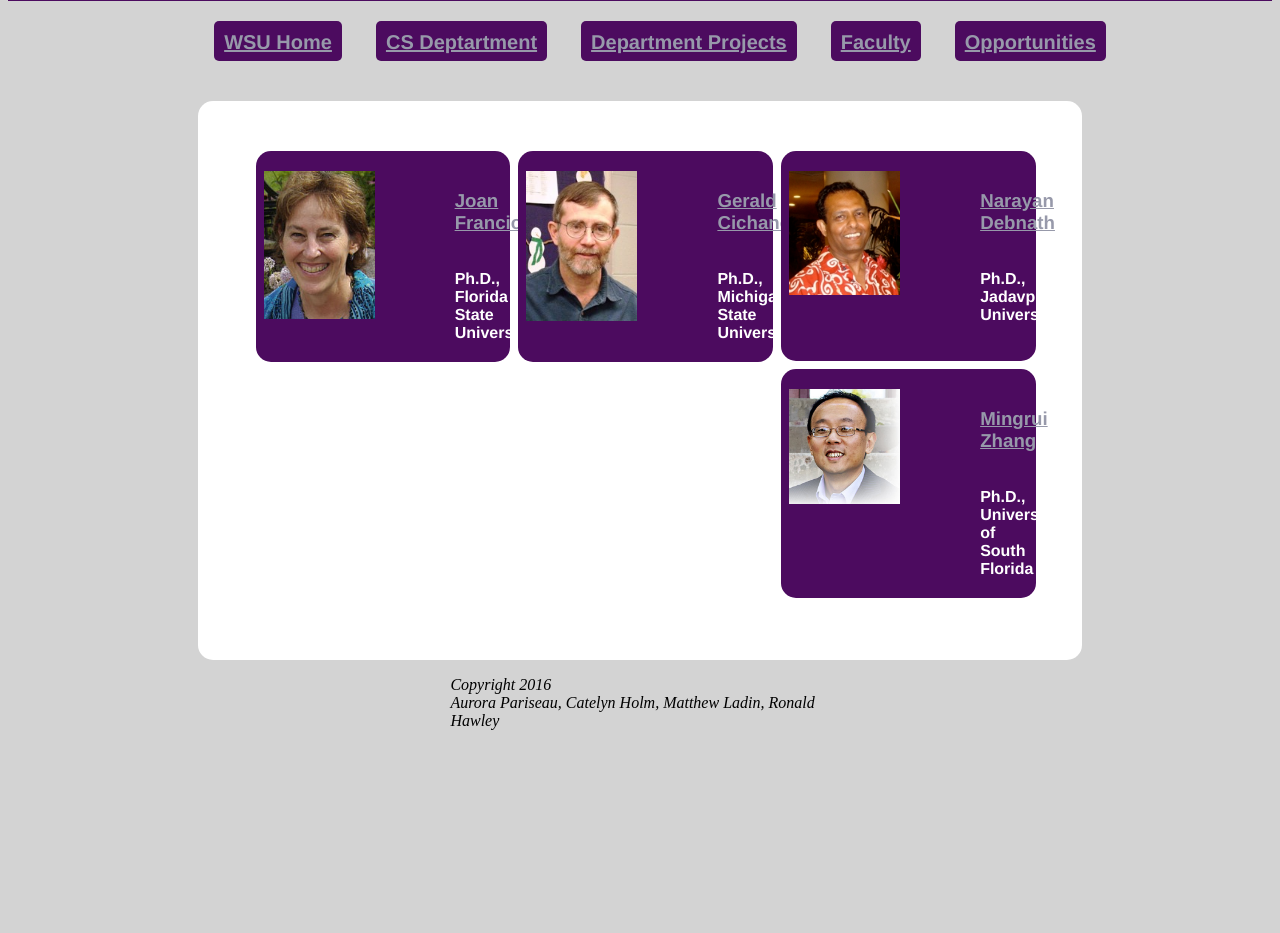
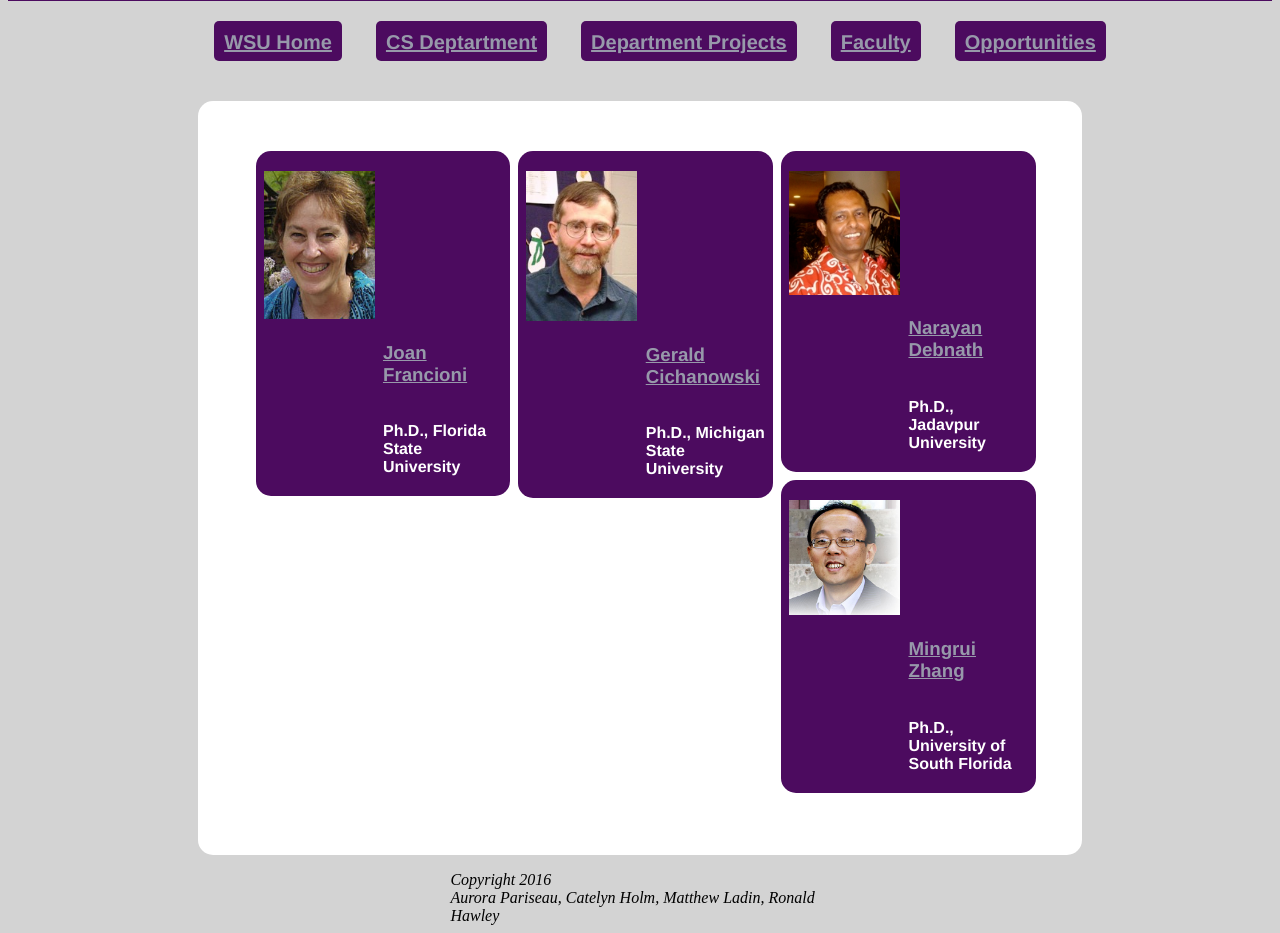
Before and after one commit to aurorapar/dept, a PHP site: page /dept/faculty.php in a window 1280 px wide. Shown: the part 207-1140 px from the top of the page. Before the commit the page ends 937 px from the top, so only its background shows below. Run offline with PHP 8.4, Linux system fonts and the light colour scheme; data comes from the database, SQL or seed files in the repository; some libraries are stand-ins or nearby versions.

Commit message:
Update style.css

```diff
--- a/css/style.css
+++ b/css/style.css
@@ -214,7 +214,7 @@ header ul li
 
 .content-focus-right-fac
 {
-    width: 20%;
+    width: 50%;
     margin: auto;
 }
 
```
